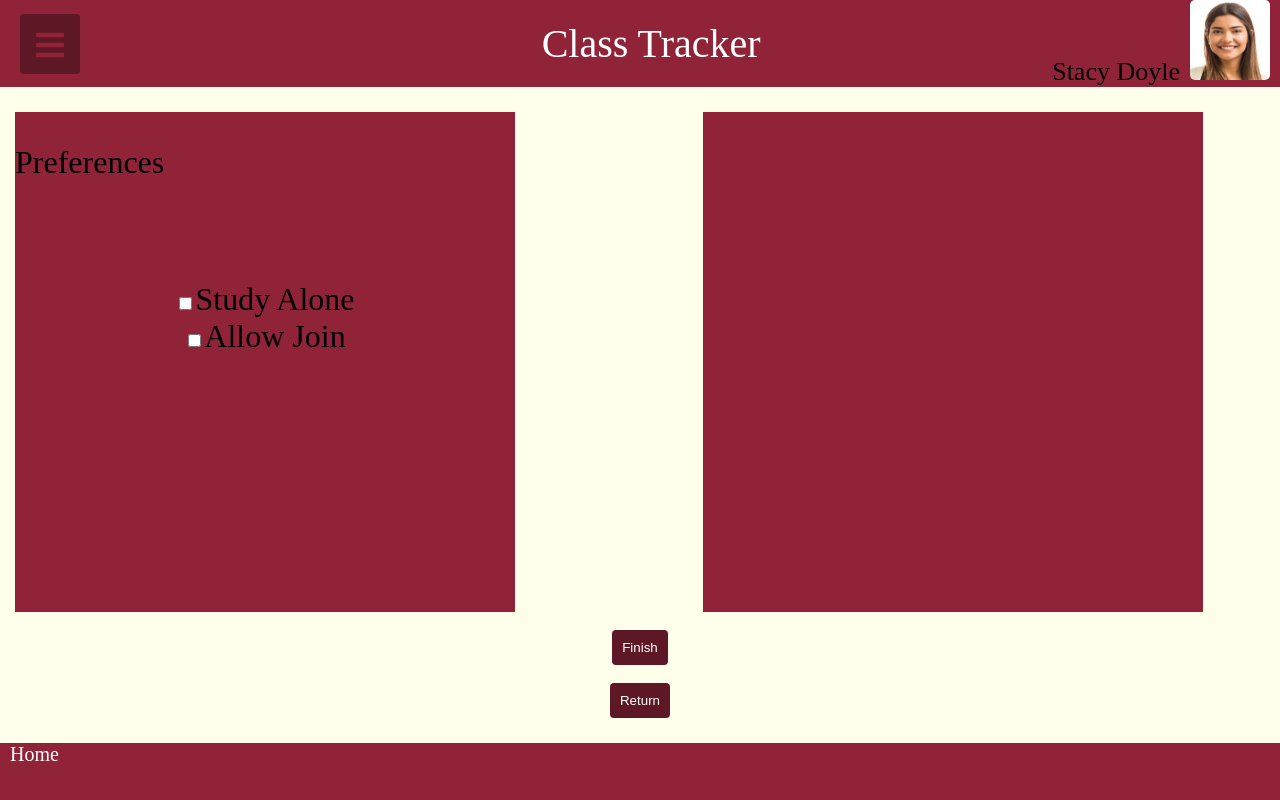
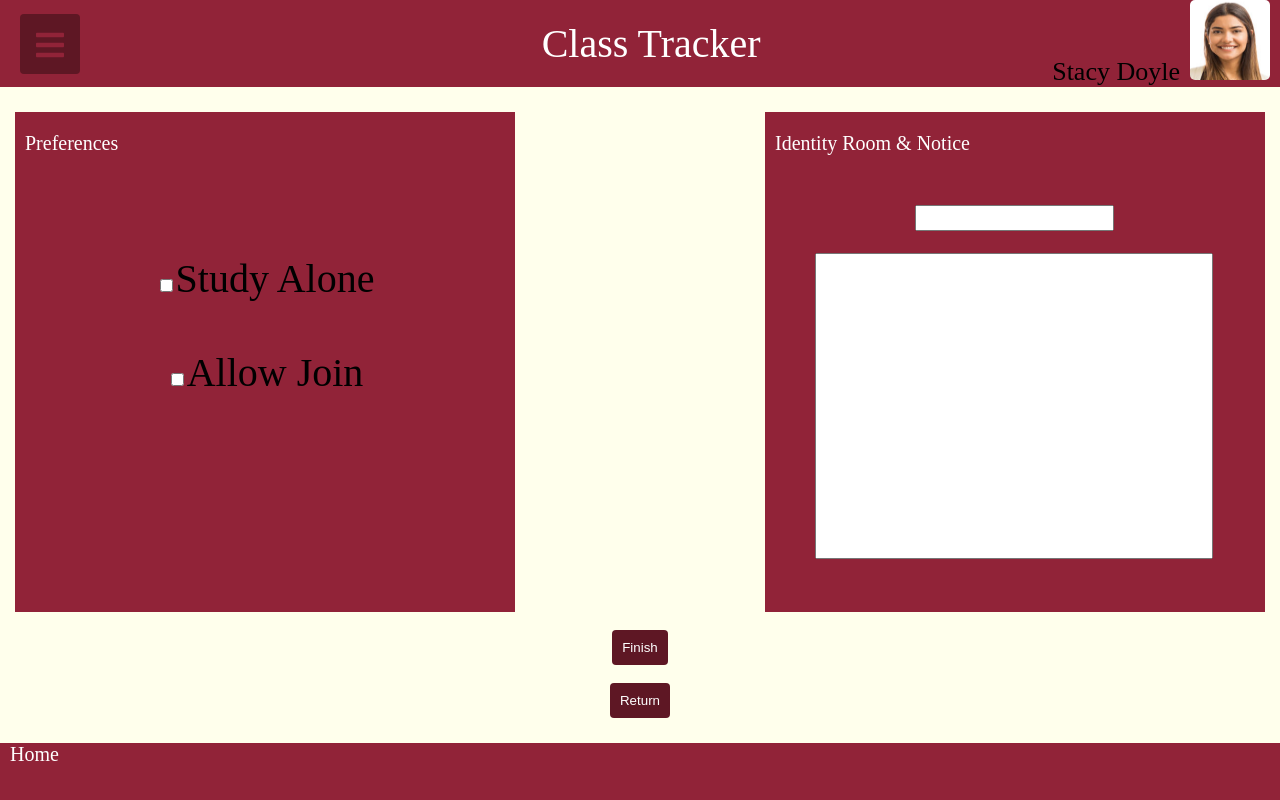
Before and after one commit to denzz312/EmptyClass, a React (Create React App) app: page /search in a window 1280 px wide. Shown: the top 800 px of the page. Built offline with nearby package versions, Linux system fonts and the light colour scheme.

Commit message:
modified sessionDetails css

```diff
--- a/src/App.css
+++ b/src/App.css
@@ -207,18 +207,43 @@ body {
     background-color: #912338;
     height: 500px;
     width: 500px;
-    font-size: 200%;
+
+}
+
+.Details p{
+    color: white;
+    font-size: 125%;
+    margin-left: 10px;
     text-align: left;
 }
 
-.sessionTextBox{
+.sessionDetailsInfo{
+    margin-left: 250px;
+    background-color: #912338;
+    height: 500px;
+    width: 500px;
+}
+
+.sessionDetailsInfo textarea{
+    resize: none;
+    font-size: large;
+}
+
+.sessionCheckBox{
+    font-size: 250%;
     margin-top: 20%;
     text-align: center;
 }
 
-.sessionDetailsInfo{
-    margin-left: 15%;
-    background-color: #912338;
-    height: 500px;
-    width: 500px;
+.sessionTextBox{
+    text-align: left;
+    margin-top: 10%;
 }
+
+.identityRoom{
+    margin-left: 30%;
+}
+
+.descriptionText{
+    margin-left: 10%;
+}
--- a/src/Components/SessionDetails.js
+++ b/src/Components/SessionDetails.js
@@ -1,8 +1,11 @@
 import { react } from "@babel/types";
-import React from "react";
-import { Container, Row, Col } from 'react-bootstrap'
+import React, {Component} from "react";
 
 class SessionDetails extends React.Component {
+
+    handleChange(event){
+        console.log(event.target.value)
+    }
 
     render() {
 
@@ -11,7 +14,7 @@ class SessionDetails extends React.Component {
                 <div className="Details">
                     <div className="sessionDetailsPreferences">
                         <p>Preferences</p>
-                        <div className="sessionTextBox">
+                        <div className="sessionCheckBox">
                             <div>
                                 <input type="checkbox"
                                     name="studyType"
@@ -20,6 +23,7 @@ class SessionDetails extends React.Component {
                                      Study Alone
                                 </label>
                             </div>
+                            <br></br>
                             <div>
                                 <input type="checkbox"
                                     name="studyType"
@@ -32,7 +36,21 @@ class SessionDetails extends React.Component {
 
                     </div>
                     <div className="sessionDetailsInfo">
-
+                        <p>Identity Room & Notice</p>
+                        <div className = "sessionTextBox">
+                            <div className = "identityRoom">
+                                <textarea
+                                    name = "identityRoom"
+                                    style = {{width: "55%", height: "20px"}}
+                                    onChange = {this.handleChange}/>
+                            </div>
+                            <br></br>
+                            <div className = "descriptionText">
+                                <textarea
+                                    name = "description"
+                                    style = {{width: "87%", height: "300px"} }/>
+                            </div>
+                        </div>
                     </div>
                 </div>
                 <br></br>
```
